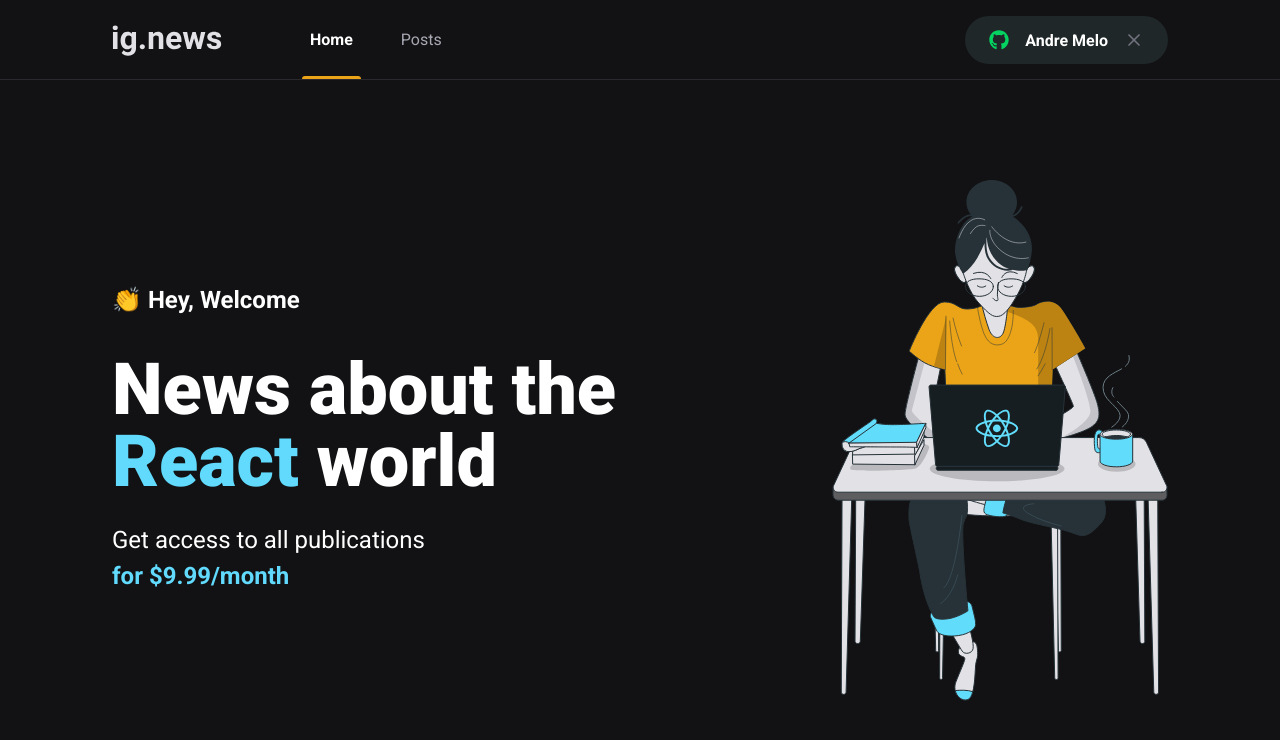
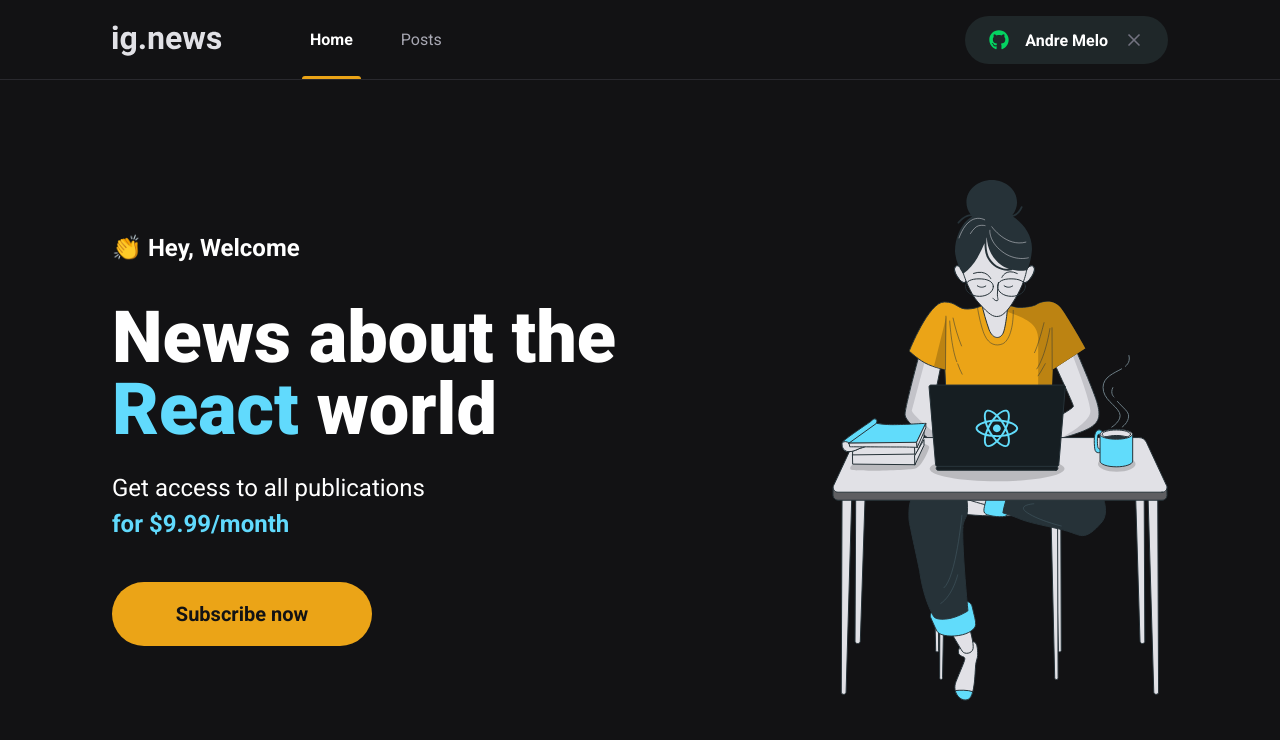
Before and after one commit to afmelo92/ignews, a Next.js app: page / in a window 1280 px wide. Shown: the top 740 px of the page. Built offline with nearby package versions, Linux system fonts and the light colour scheme.

Commit message:
Add subscribe button

```diff
--- /dev/null
+++ b/src/components/SubscribeButton/index.tsx
@@ -0,0 +1,10 @@
+import styles from './styles.module.scss'
+
+export function SubscribeButton() {
+
+  return (
+    <button type="button" className={styles.subscribeButton}>
+      Subscribe now
+    </button>
+  )
+}
--- /dev/null
+++ b/src/components/SubscribeButton/styles.module.scss
@@ -0,0 +1,20 @@
+.subscribeButton {
+  width: 260px;
+  height: 4rem;
+  border: 0;
+  border-radius: 2rem;
+  background: var(--yellow-500);
+  color: var(--gray-900);
+  font-size: 1.25rem;
+  font-weight: bold;
+
+  display: flex;
+  align-items: center;
+  justify-content: center;
+
+  transition: filter 0.2s;
+
+  &:hover {
+    filter: brightness(0.8);
+  }
+}
--- a/src/pages/home.module.scss
+++ b/src/pages/home.module.scss
@@ -38,4 +38,8 @@
       font-weight: bold;
     }
   }
+
+  button {
+    margin-top: 2.5rem;
+  }
 }
--- a/src/pages/index.tsx
+++ b/src/pages/index.tsx
@@ -1,4 +1,5 @@
 import Head from 'next/head'
+import { SubscribeButton } from '../components/SubscribeButton'
 
 import styles from './home.module.scss'
 
@@ -18,6 +19,7 @@
             Get access to all publications <br/>
             <span>for $9.99/month</span>
           </p>
+          <SubscribeButton />
         </section>
 
         <img src="images/avatar.svg" alt="girl coding"/>
```
